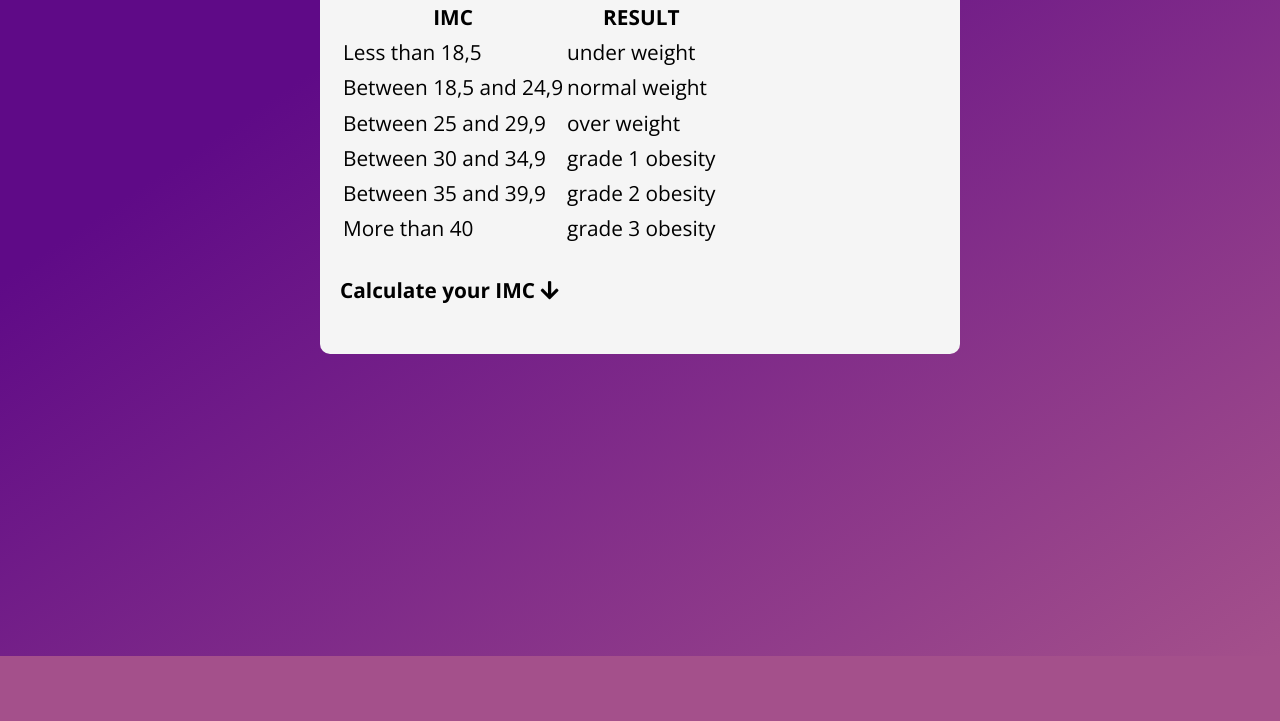
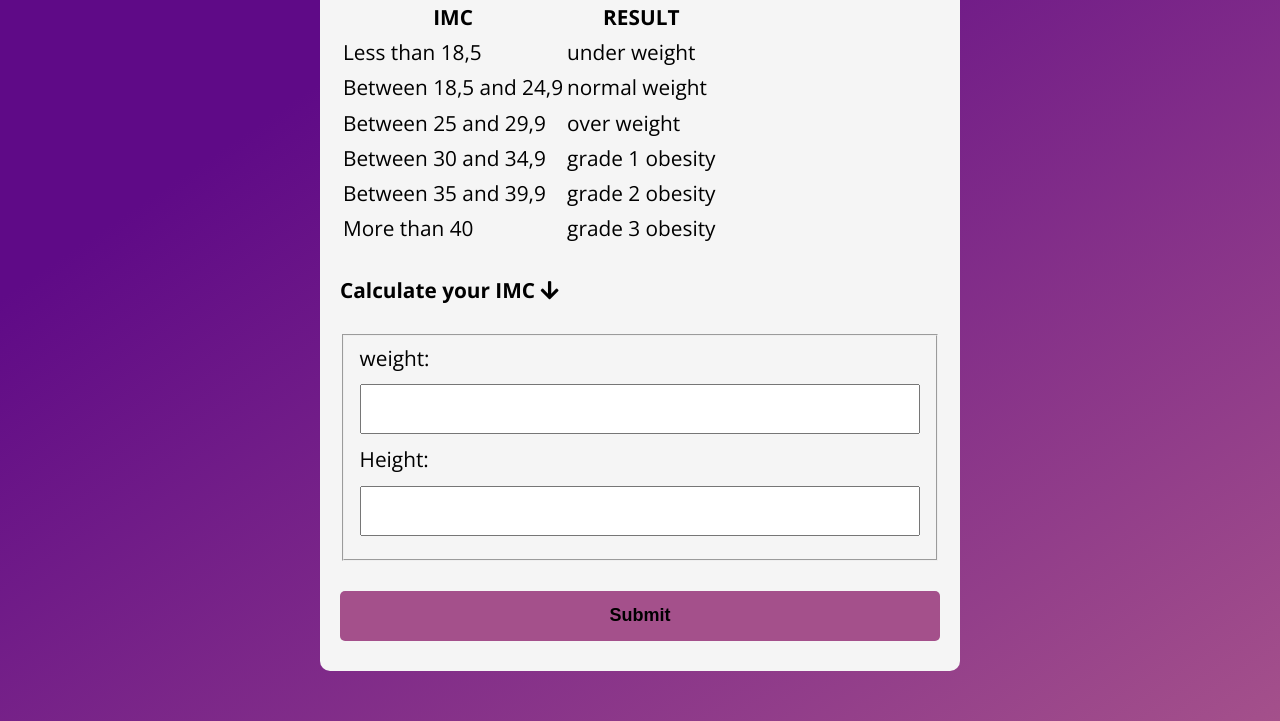
Before and after one commit to Luc4sGomes/Calculator-IMC, a plain HTML site: page index.html in a window 1280 px wide. Shown: the part 154-875 px from the top of the page. Before the commit the page ends 810 px from the top, so only its background shows below. Drawn offline with nearby package versions, Linux system fonts and the light colour scheme.

Commit message:
added new changes in project

```diff
--- a/assets/css/style.css
+++ b/assets/css/style.css
@@ -1,8 +1,8 @@
 @import url('https://fonts.googleapis.com/css2?family=Open+Sans:wght@400;700&display=swap');
 
 :root{
-    --primary-color: rgb(22, 101, 165);
-    --primary-color-darker: rgb(16, 79, 131);
+    --primary-color: #a4508b;
+    --second-color: #5f0a87;
 }
 
 *{
@@ -52,17 +52,18 @@ form input:focus{
 form button{
     border: none;
     background: var(--primary-color);
-    color: #fff;
+    color: #000;
     font-size: 18px;
     font-weight: 700;
     height: 50px;
     cursor: pointer;
     transition: 400ms all ease-in-out;
     margin-top: 30px;
+    border-radius: 5px;
 }
 
 form button:hover{
-    background-color: var(--primary-color-darker);
+    background-color: var(--second-color);
 }
 
 form button:active{
--- a/index.html
+++ b/index.html
@@ -13,7 +13,7 @@
 
         <h1>IMC <i class="fas fa-fire"></i></h1>
 
-        <table>
+        <table id="table">
                 <tr>
                     <th>IMC</th>
                     <th>RESULT</th>
@@ -50,6 +50,20 @@
         <h4>Calculate your IMC <i class="fas fa-arrow-down"></i></h4>
 
 
+        <form action="" method="GET">
+            <fieldset>
+                <label for="weight">weight:</label>
+                <input type="number" id="weight">
+
+                <label for="height">Height:</label>
+                <input type="number" id="height">
+            </fieldset>
+
+            <button type="submit">Submit</button>
+        </form>
+
+
+
 
 
 
```
Lines whose indentation alone changed are shown as unchanged.
